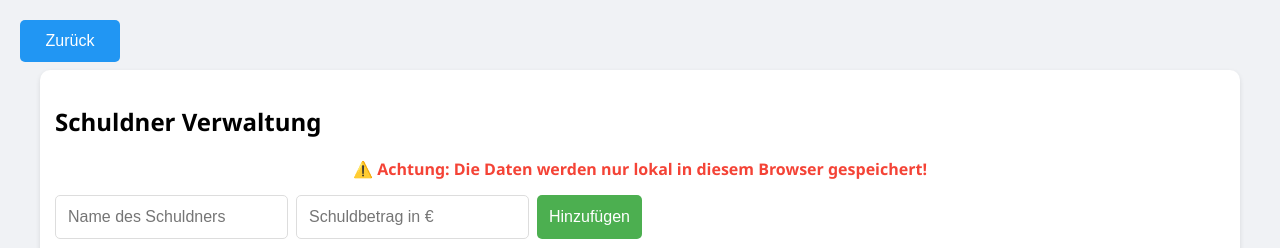
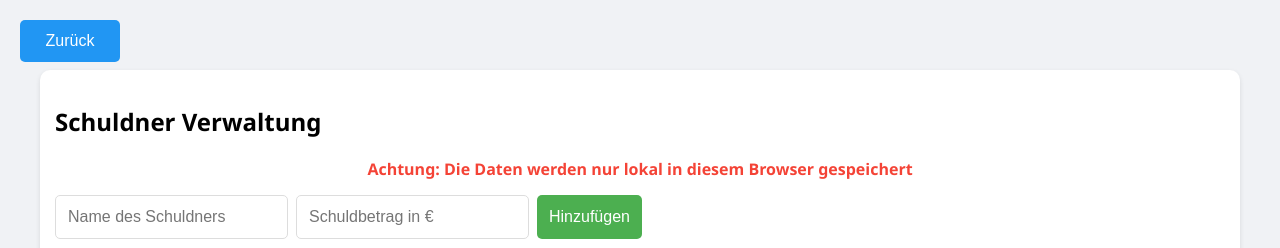
Before and after one commit to Yannex7/v.m-front, a plain HTML site: page schuldner.html in a window 1280 px wide. Shown: the top 248 px of the page. Drawn offline with Linux system fonts and the light colour scheme.

Commit message:
Update schuldner.html

```diff
--- a/schuldner.html
+++ b/schuldner.html
@@ -96,7 +96,7 @@
 
         <div class="section">
             <h2>Schuldner Verwaltung</h2>
-            <p class="warning-text">⚠️ Achtung: Die Daten werden nur lokal in diesem Browser gespeichert!</p>
+            <p class="warning-text"> Achtung: Die Daten werden nur lokal in diesem Browser gespeichert</p>
             <div class="input-group">
                 <input type="text" id="debtorName" placeholder="Name des Schuldners">
                 <input type="number" id="debtAmount" placeholder="Schuldbetrag in €">
```
